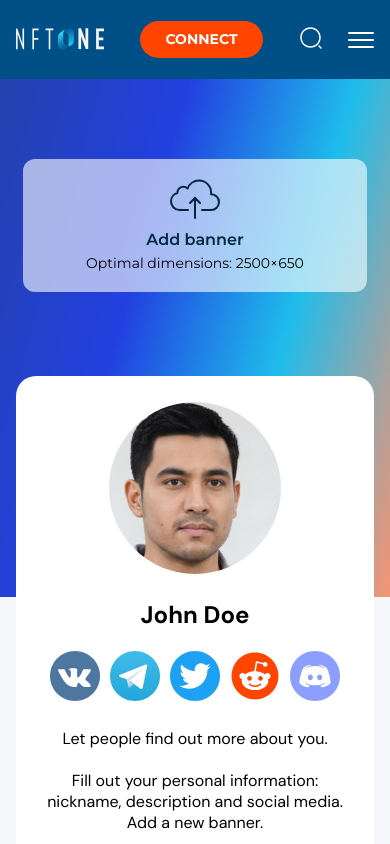
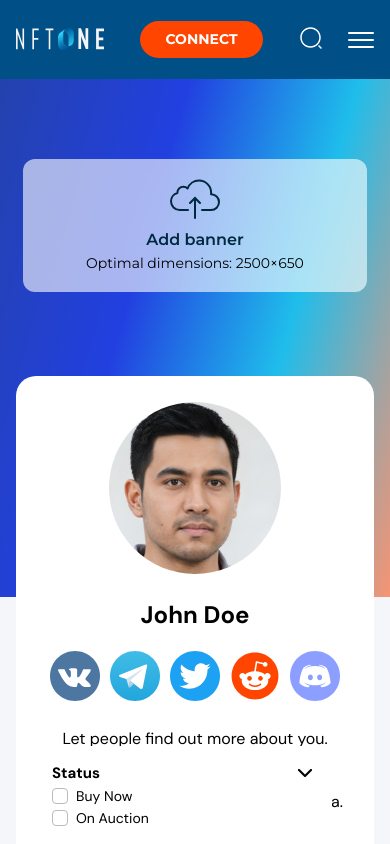
Before and after one commit to GRIZLI-RGB/nftone, a React (Create React App) app: page /my-nft in a window 390 px wide. Built offline with nearby package versions, Linux system fonts and the light colour scheme.

Commit message:
gdffsdfds

```diff
--- a/src/pages/Marketplace/Marketplace.scss
+++ b/src/pages/Marketplace/Marketplace.scss
@@ -359,6 +359,158 @@
                         }
                     }
                 }
+            }
+        }
+    }
+    .filters {
+        display: block !important;
+        position: absolute !important;
+        top: 210px !important;
+        z-index: 1000 !important;
+        left: 16px !important;
+        width: 300px !important;
+        background: #fff !important;
+        border-radius: 12px !important;
+        padding: 20px !important;
+        &__status,
+        &__quantity,
+        &__price,
+        &__rarity,
+        &__emotional,
+        &__category {
+            margin-bottom: 18px !important;
+            font: 400 14px/100% "DM Sans" !important;
+            div {
+                margin-bottom: 8px !important;
+                position: relative;
+                h6 {
+                    font: 700 15px/100% "DM Sans" !important;
+                    cursor: pointer;
+                }
+                img {
+                    position: absolute;
+                    right: 0;
+                    top: 50%;
+                    transform: translateY(-50%);
+                    cursor: pointer;
+                }
+            }
+        }
+        .checkbox {
+            &__input {
+                &:checked {
+                    & + label {
+                        &::before {
+                            border: 3px solid #fff;
+                            outline: 0.05vw solid #bbb;
+                            background-color: #004f87;
+                        }
+                    }
+                }
+                &:not(:checked) {
+                    & + label {
+                        &::before {
+                            border: 0.05vw solid #bbb;
+                            background-color: transparent;
+                        }
+                    }
+                }
+                &:checked,
+                &:not(:checked) {
+                    position: absolute;
+                    left: -9999px;
+                    & + label {
+                        display: inline-block;
+                        position: relative;
+                        padding-left: 24px;
+                        line-height: 0.93vw;
+                        cursor: pointer;
+                        &::before {
+                            content: "";
+                            position: absolute;
+                            left: 0;
+                            top: -7px;
+                            width: 16px;
+                            height: 16px;
+                            border-radius: 4px;
+                        }
+                    }
+                }
+            }
+        }
+        .radiobutton {
+            &__input {
+                &:checked {
+                    & + label {
+                        &::before {
+                            border: 3px solid #fff;
+                            outline: 0.05vw solid #bbb;
+                            background-color: #004F87;
+                        }
+                    }
+                }
+                &:not(:checked) {
+                    & + label {
+                        &::before {
+                            border: 0.05vw solid #bbb;
+                            background-color: transparent;
+                        }
+                    }
+                }
+                &:checked,
+                &:not(:checked) {
+                    position: absolute;
+                    left: -9999px;
+                    & + label {
+                        display: inline-block;
+                        position: relative;
+                        padding-left: 24px;
+                        line-height: 0.93vw;
+                        cursor: pointer;
+                        &::before {
+                            content: "";
+                            position: absolute;
+                            left: 0;
+                            top: -7px;
+                            width: 16px;
+                            height: 16px;
+                            border-radius: 100%;
+                        }
+                    }
+                }
+            }
+        }
+        &__price {
+            &-content {
+                display: flex;
+                justify-content: space-between;
+                input[type="number"] {
+                    background: transparent;
+                    border: 1px solid #d9d9d9;
+                    border-radius: 50px !important;
+                    padding: 10px !important;
+                    width: 125px !important;
+                    height: 30px !important;
+                }
+                p {
+                    font: 700 14px/100% "DM Sans" !important;
+                    margin-bottom: 10px !important;
+                }
+            }
+        }
+        &__apply {
+            font: 400 14px/100% "Montserrat" !important;
+            color: #fff;
+            border-radius: 100px !important;
+            padding: 10px !important;
+            width: 100% !important;
+            transition: all 0.3s;
+            background: linear-gradient(90deg, var(--c1, #004d8c), var(--c2, #0088cc) 51%, var(--c1, #004d8c)) var(--x, 0) /
+                200%;
+            --с1: #004d8c;
+            --c2: #0088cc;
+            &:hover {
+                --x: 100%;
             }
         }
     }
--- a/src/pages/Marketplace/index.js
+++ b/src/pages/Marketplace/index.js
@@ -68,7 +68,6 @@
                 score += elem.emotions[6];
             }
         })
-        console.log(score);
         return score;
     }
 
@@ -80,7 +79,8 @@
                     Catalog
                 </h1>
                 <div class="catalog__container">
-                    <Filters />
+                    {window.innerWidth > 768 && <Filters />}
+                    {window.innerWidth <= 768 && filtersMobile && <Filters/>}
                     <div class="catalog__container-content">
                         <div
                             class="catalog__container-content-optionsMobile"
```
Also changed, not shown: src/components/Filters/Filters.scss (line endings or trailing spaces).
